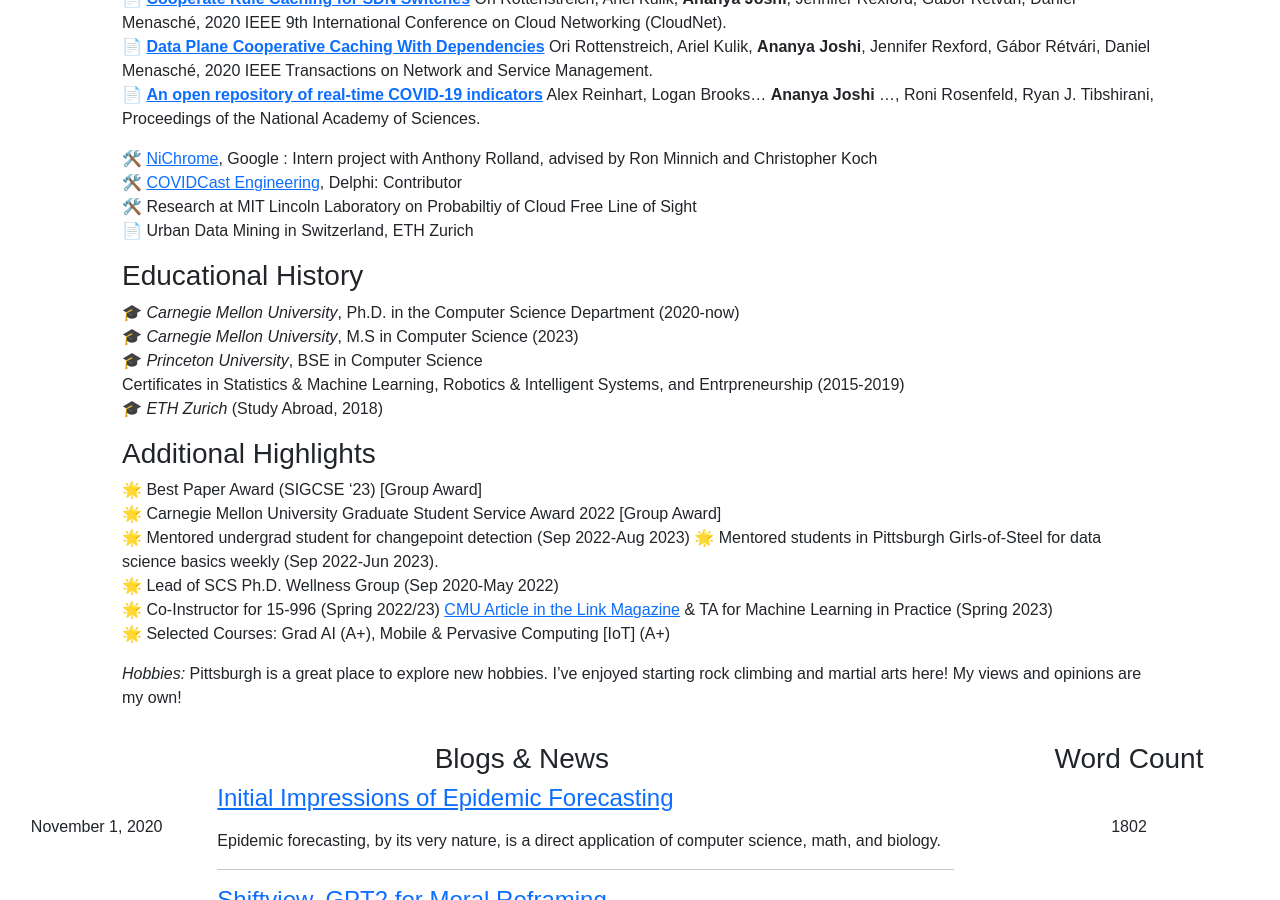
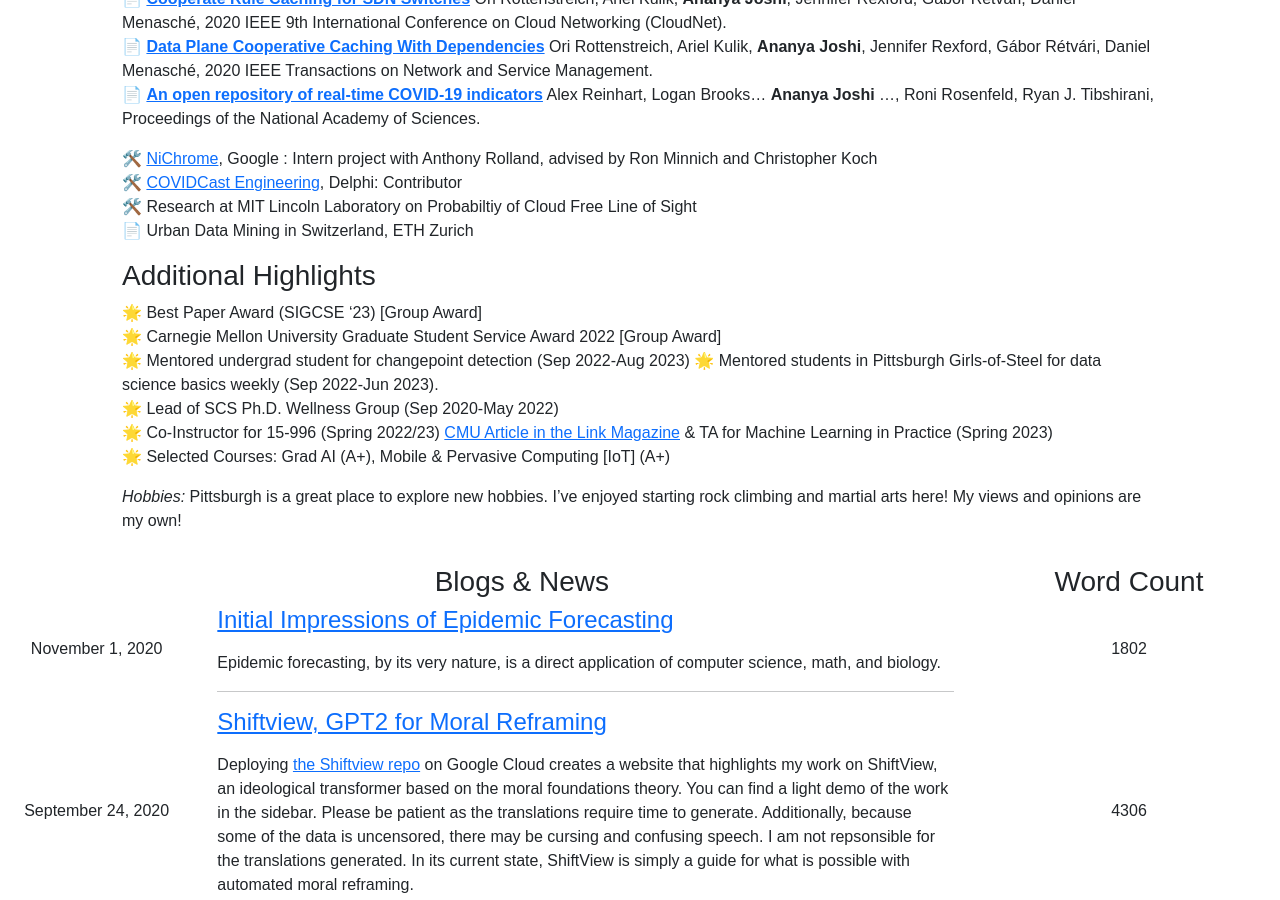
Before and after one commit to Ananya-Joshi/ananya-joshi.github.io, a Jekyll site: the page built from index.md, in a window 1280 px wide and 900 px high, scrolled down 2328 px. Built offline with Jekyll 4.4.1, drawn with Linux system fonts in a browser that asks for light colours; nearby versions of some CDN libraries.

Commit message:
Update index.md

```diff
--- a/index.md
+++ b/index.md
@@ -13,13 +13,6 @@ layout: default
 🛠️ Research at MIT Lincoln Laboratory on Probabiltiy of Cloud Free Line of Sight
 📄 Urban Data Mining in Switzerland, ETH Zurich
 
-### Educational History
-🎓 *Carnegie Mellon University*, Ph.D. in the Computer Science Department (2020-now)
-🎓 *Carnegie Mellon University*, M.S in Computer Science (2023)
-🎓 *Princeton University*, BSE in Computer Science
-       Certificates in Statistics & Machine Learning, Robotics & Intelligent Systems, and Entrpreneurship (2015-2019)
-🎓 *ETH Zurich* (Study Abroad, 2018)
-
 ### Additional Highlights
 🌟 Best Paper Award (SIGCSE '23) [Group Award]
 🌟 Carnegie Mellon University Graduate Student Service Award 2022 [Group Award]
```
